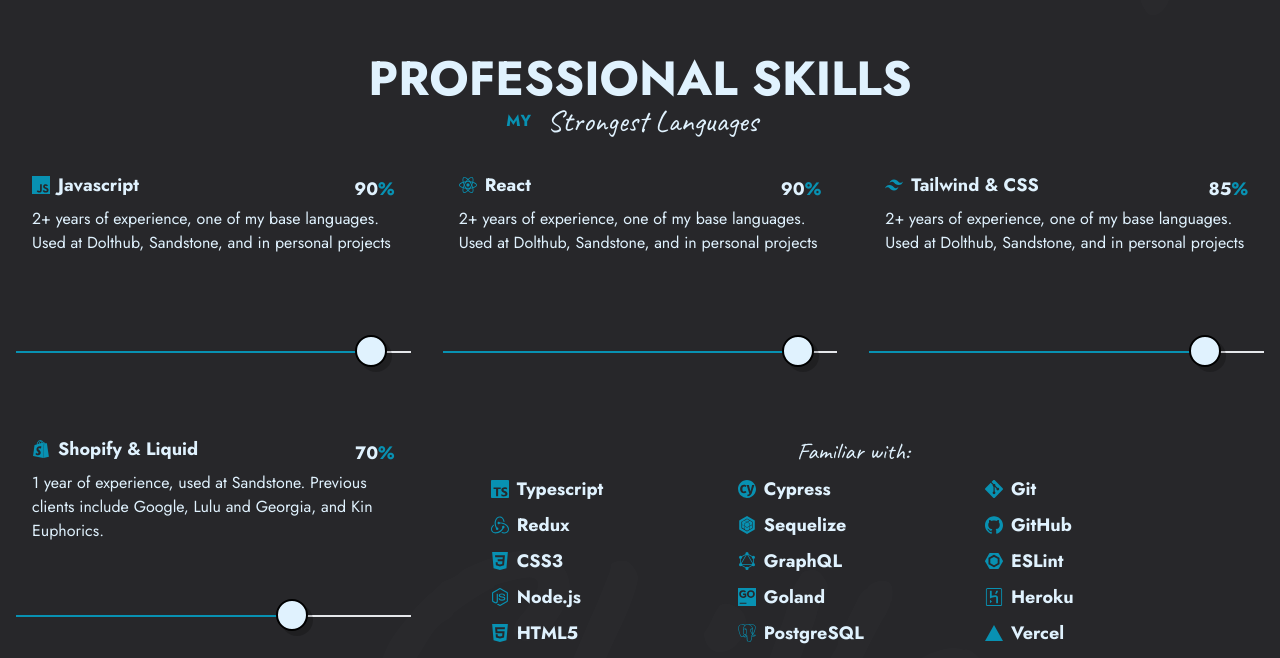
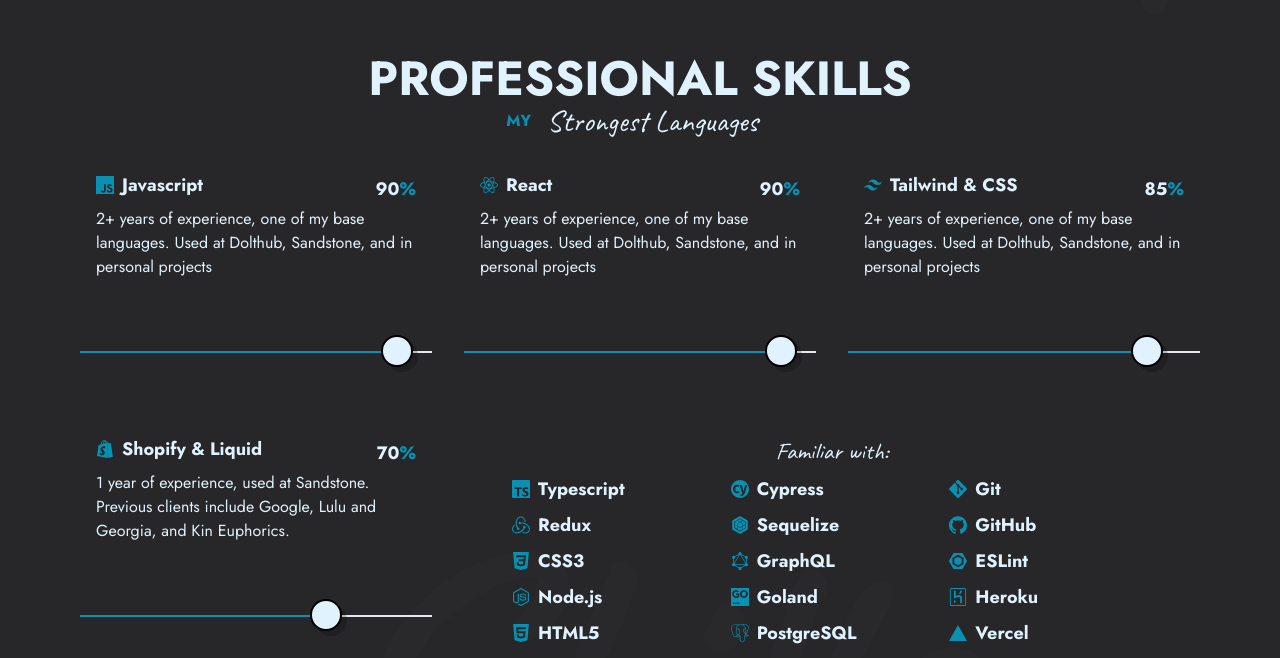
Before and after one commit to cheshirekate8/cheshirekate8.github.io, a Next.js app: page / in a window 1280 px wide. Shown: the part 939-1597 px from the top of the page. Built offline with nearby package versions, Linux system fonts and the light colour scheme.

Commit message:
added consistent margins across layout

```diff
--- a/components/Layout.jsx
+++ b/components/Layout.jsx
@@ -26,7 +26,7 @@
         />
         <link rel="manifest" href="/site.webmanifest" />
       </Head>
-      <main className="mx-auto">{children}</main>
+      <main className="mx-auto max-w-xs sm:max-w-xl md:max-w-2xl lg:max-w-4xl xl:max-w-6xl 2xl:max-w-7xl">{children}</main>
       <Header />
     </div>
   );
--- a/components/Skills.jsx
+++ b/components/Skills.jsx
@@ -116,13 +116,13 @@
   return (
     <Fade>
       <div className="relative font-jost " id="skills">
-        <div className="flex flex-col justify-center items-center max-w-7xl m-auto lg:min-h-screen">
+        <div className="flex flex-col justify-center items-center m-auto xl:min-h-screen">
           <SectionTitle
             label="Professional Skills"
             blueText="My"
             whiteText="Strongest Languages"
           />
-          <div className="w-full sm:grid sm:grid-cols-2 lg:grid-cols-3">
+          <div className="w-full sm:grid sm:grid-cols-2 xl:grid-cols-3">
             {skillsComponentArray.map((item) => {
               return (
                 <SkillComponent
@@ -134,7 +134,7 @@
                 />
               );
             })}
-            <div className="mx-4 mb-16 text-center sm:col-span-2 lg:mx-16">
+            <div className="mx-4 mb-16 text-center sm:col-span-2 xl:mx-16">
               <div className="text-2xl font-caveat mb-2">Familiar with:</div>
               <div className="" style={{ columnCount: 3 }}>
                 {iconAndWordArr.map((item) => {
--- a/components/Splash.jsx
+++ b/components/Splash.jsx
@@ -39,7 +39,7 @@
         className="relative pt-28 px-4 flex flex-col min-h-screen xl:grid xl:grid-rows-2 xl:grid-cols-2 xl:pt-0 xl:-top-16 animate-reveal"
         id="splash"
       >
-        <div className="uppercase flex flex-col justify-center text-center font-jost tracking-wide -mb-20 xl:mb-0 xl:row-start-1 xl:col-start-1 xl:justify-end">
+        <div className="uppercase flex flex-col justify-center text-center font-jost tracking-wide -mb-8 sm:-mb-20 xl:mb-0 xl:row-start-1 xl:col-start-1 xl:justify-end">
           <div className="text-[13px] ease-in-out duration-500 md:text-base font-bold">
             <span className="">Hello, </span>
             <span className="text-cyan-600">my name is</span>
```
